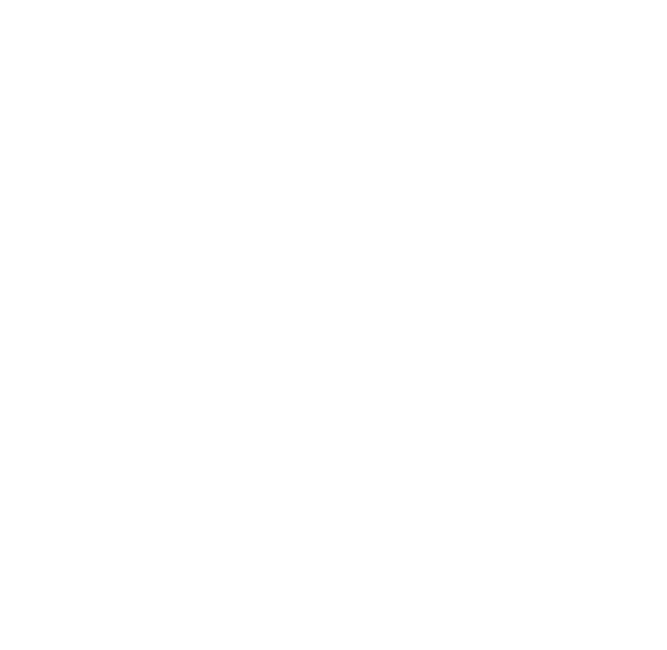
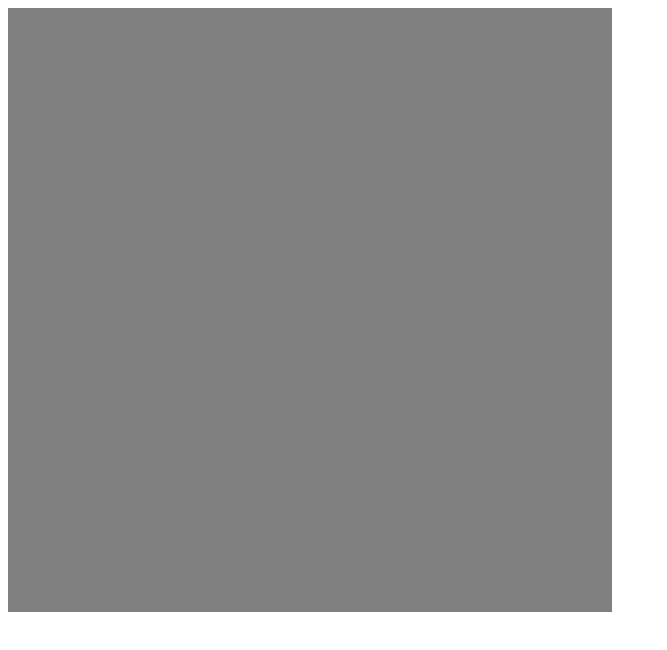
Before and after one commit to RaisedEel/Etch-A-Sketch, a plain HTML site: page index.html in a window 1280 px wide. Shown: the whole page, without its empty margins (0-667 px from the left). Drawn offline with Linux system fonts and the light colour scheme.

Commit message:
Funcion para dibujar cuadricula completa. Solo acepta el numero de cuadrados a dibujar por ahora.

```diff
--- a/css/styles.css
+++ b/css/styles.css
@@ -0,0 +1,5 @@
+#grid{
+    border: 2px solid gray;
+    display: flex;
+    flex-wrap: wrap;
+}
--- a/index.html
+++ b/index.html
@@ -4,9 +4,12 @@
     <meta charset="UTF-8">
     <meta http-equiv="X-UA-Compatible" content="IE=edge">
     <meta name="viewport" content="width=device-width, initial-scale=1.0">
-    <title>Document</title>
+    <title>Etch</title>
+
+    <link href = "./css/styles.css" rel = "stylesheet">
+    <script src = "./js/script.js" defer></script>
 </head>
 <body>
-
+    <div id = "grid"></div>
 </body>
 </html>
--- a/js/script.js
+++ b/js/script.js
@@ -0,0 +1,21 @@
+let grid = document.getElementById("grid");
+const GRID_SIDES = 600;
+grid.style.width = GRID_SIDES + "px";
+grid.style.height = GRID_SIDES + "px";
+let numberSquares = 30;
+
+drawGrid(numberSquares);
+
+function drawGrid(numSquares){
+    for(let i = 0; i < (numSquares * numSquares); i++){
+        let square = document.createElement("div");
+        square.style.backgroundColor = "gray";
+        square.style.width = (GRID_SIDES / numSquares) + "px";
+        square.style.height = (GRID_SIDES / numSquares) + "px";
+        square.addEventListener("mouseenter", () => {
+            square.style.backgroundColor = "black";
+        });
+
+        grid.appendChild(square);
+    }
+}
```
